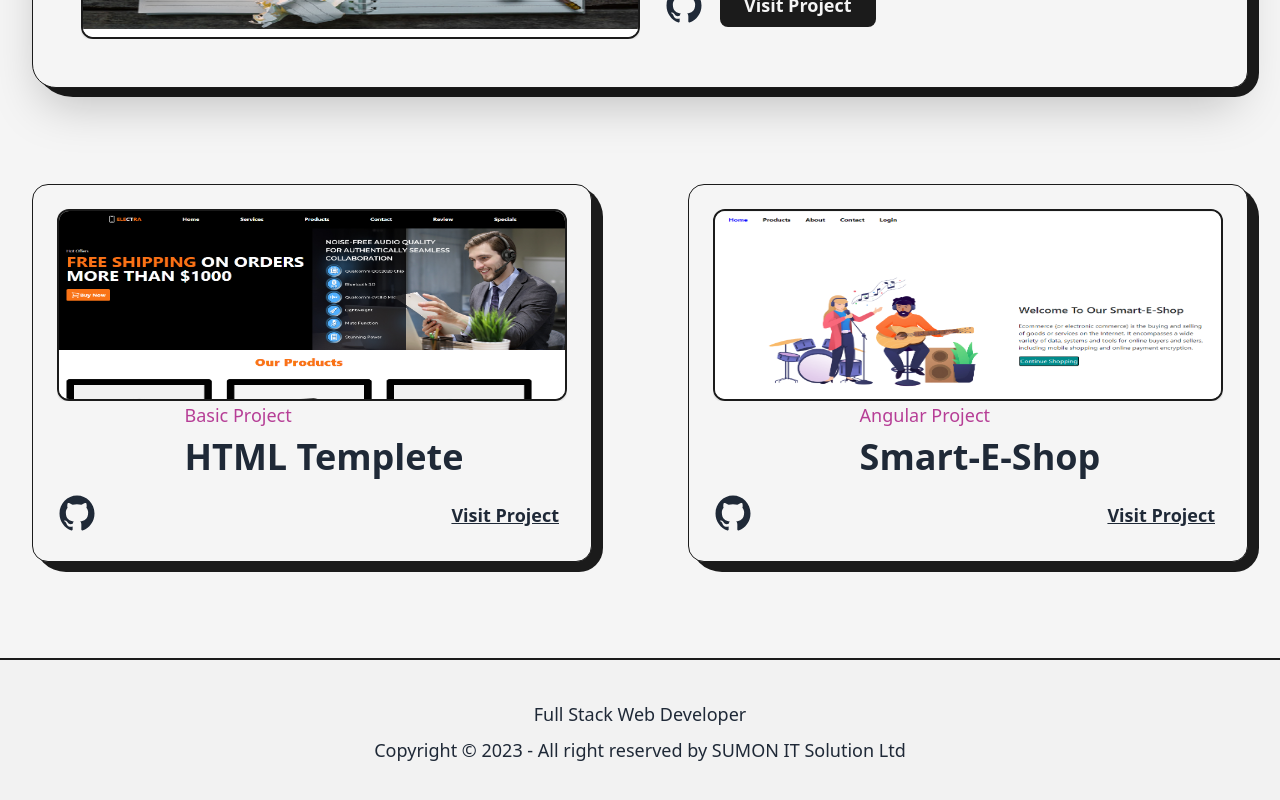
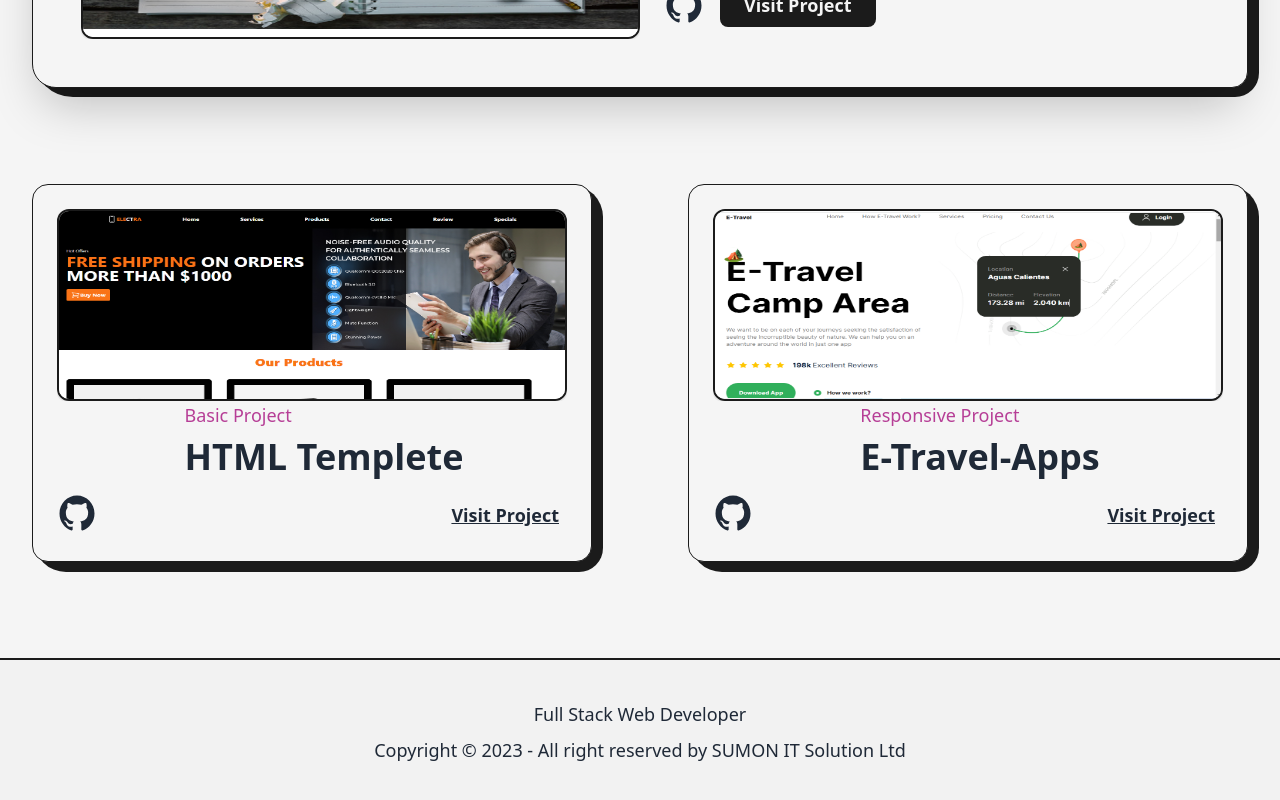
Before and after one commit to sumonhasan55/sumon_hasan_portfolio-nextjs, a Next.js app: page /projects in a window 1280 px wide. Shown: the part 1438-2238 px from the top of the page. Built offline with nearby package versions, Linux system fonts and the light colour scheme.

Commit message:
update a new project

```diff
--- a/src/pages/projects.js
+++ b/src/pages/projects.js
@@ -9,7 +9,7 @@ import Project2 from "../../public/images/projects/hm-pc-builder.png";
 import Project3 from "../../public/images/projects/Developer-Portfolio.png";
 import Project4 from "../../public/images/projects/E-Book-Collection.png";
 import Project5 from "../../public/images/projects/HTML Templete.png";
-import Project6 from "../../public/images/projects/Shhop_Angular.png";
+import Project6 from "../../public/images/projects/E-Travel-Apps.png";
 import { motion } from 'framer-motion';
 import TransitionEffect from "@/components/TransitionEffect";
 
@@ -188,14 +188,14 @@ const projects = () => {
                         </div>
                         <div className="col-span-6">
                             <Project
-                                title="Smart-E-Shop"
+                                title="E-Travel-Apps"
                                 img={Project6}
 
 
-                                type="Angular Project"
+                                type="Responsive Project"
 
-                                link="https://smart-e-shop-angular.vercel.app/"
-                                github="https://github.com/sumonhasan55/Smart-E-Shop-Angular.git"
+                                link="https://e-travel-apps-sumonhasan55.vercel.app/"
+                                github="https://github.com/sumonhasan55/E-Travel-Apps.git"
 
                             />
                         </div>
```
Also changed, not shown: public/images/projects/E-Travel-Apps.png (added).
